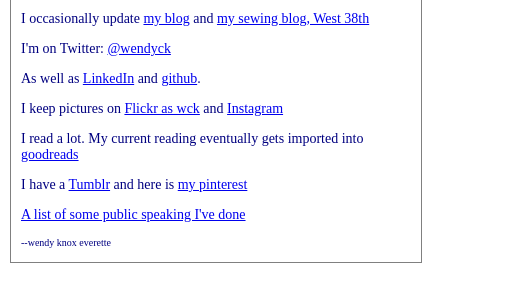
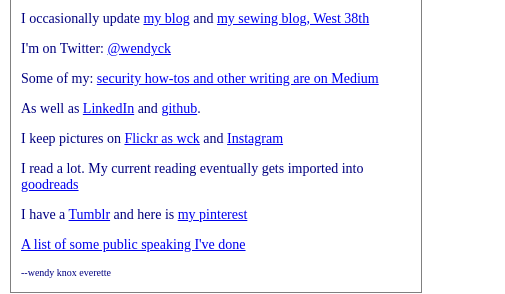
Before and after one commit to wendyck/wendyck.github.io, a plain HTML site: page index.html in a window 1280 px wide. Shown: the part 192-486 px from the top of the page, 0-505 px from the left. Drawn offline with Linux system fonts and the light colour scheme; grey boxes are pictures that could not be loaded.

Commit message:
add medium link

```diff
--- a/index.html
+++ b/index.html
@@ -57,6 +57,7 @@
 <p>
 I'm on Twitter: <a href="https://twitter.com/#!/wendyck">@wendyck</a>
 </p>
+<p>Some of my: <a href="https://medium.com/be-secure">security how-tos and other writing are on Medium</a>
 
 <p>As well as <a href="http://www.linkedin.com/in/wendyknox">LinkedIn</a> and <a href="https://github.com/wendyck">github</a>. </p>
 
```
